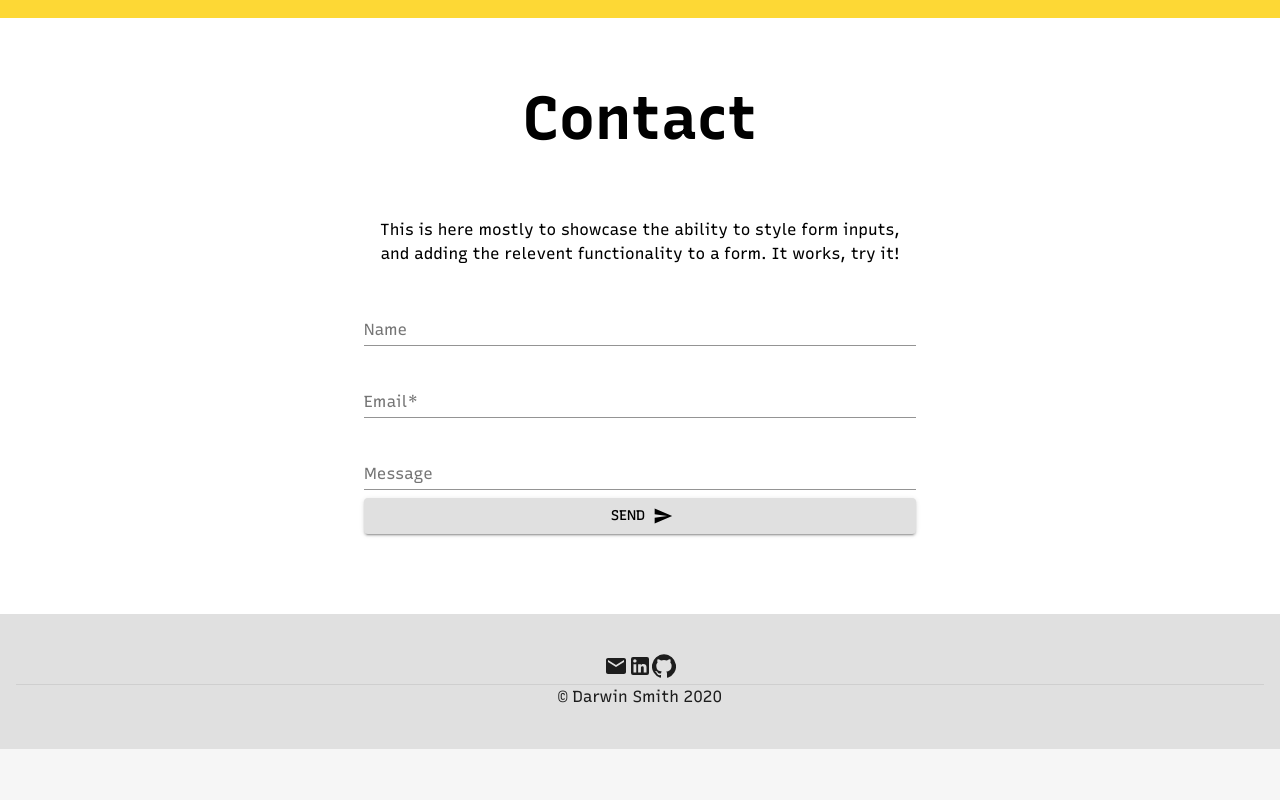
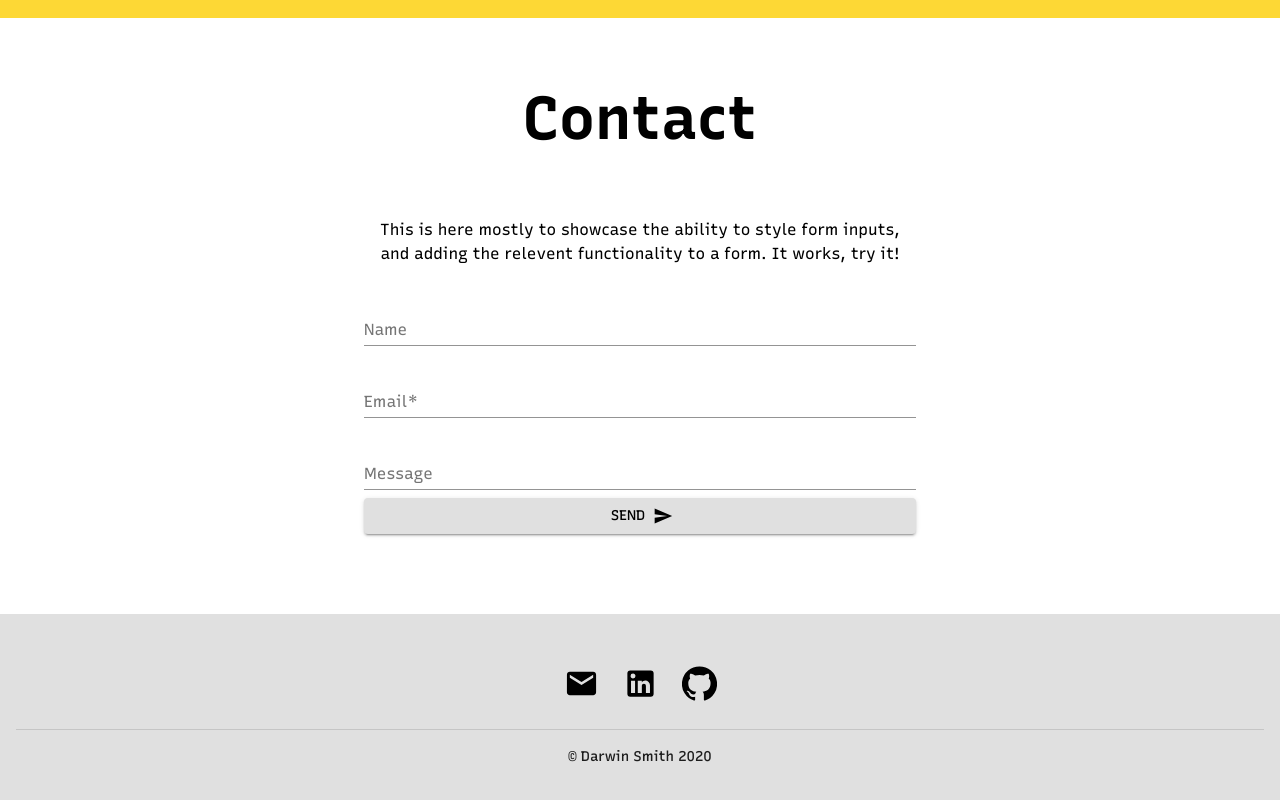
Before and after one commit to darwin911/portfolio-react, a React (Create React App) app: page / in a window 1280 px wide. Shown: the part 5442-6242 px from the top of the page. Before the commit the page ends 6191 px from the top, so only its background shows below. Built offline with nearby package versions, Linux system fonts and the light colour scheme; a web font is replaced by a local one.

Commit message:
Adds footerIcon links and tooltip

```diff
--- a/src/components/Footer.tsx
+++ b/src/components/Footer.tsx
@@ -2,19 +2,33 @@ import React from 'react';
 import MailIcon from '@material-ui/icons/Mail';
 import GithubIcon from '@material-ui/icons/GitHub';
 import LinkedinIcon from '@material-ui/icons/LinkedIn';
-import Divider from '@material-ui/core/Divider';
-import Typography from '@material-ui/core/Typography';
+import { Divider, Typography, Tooltip, IconButton } from '@material-ui/core';
+
+const styles = {
+  FooterIcon: {
+    color: 'black'
+  },
+  Divider: { marginTop: '1rem', marginBottom: '1rem' }
+};
 
 export const Footer: React.FC = () => {
   return (
     <footer className='footer'>
-      <div className='footer__contact-icons'>
-        <MailIcon className='footer__mail-icon' />
-        <LinkedinIcon className='footer__linkedin-icon' />
-        <GithubIcon className='footer__github-icon' />
-      </div>
-      <Divider variant='middle' light={true} />
-      <Typography>&copy; Darwin Smith {new Date().getFullYear()}</Typography>
+      <Tooltip title='darwinpsmith@gmail.com'>
+        <IconButton href='mailto:darwinpsmith@gmail.com'>
+          <MailIcon fontSize='large' style={styles.FooterIcon} />
+        </IconButton>
+      </Tooltip>
+      <IconButton href='https://linkedin.com/in/darwinpsmith' target='_blank'>
+        <LinkedinIcon fontSize='large' style={styles.FooterIcon} />
+      </IconButton>
+      <IconButton href={'https://github.com/darwin911'}>
+        <GithubIcon fontSize='large' style={styles.FooterIcon} />
+      </IconButton>
+      <Divider variant='middle' style={styles.Divider} />
+      <Typography variant='subtitle2'>
+        &copy; Darwin Smith {new Date().getFullYear()}
+      </Typography>
     </footer>
   );
 };
```
